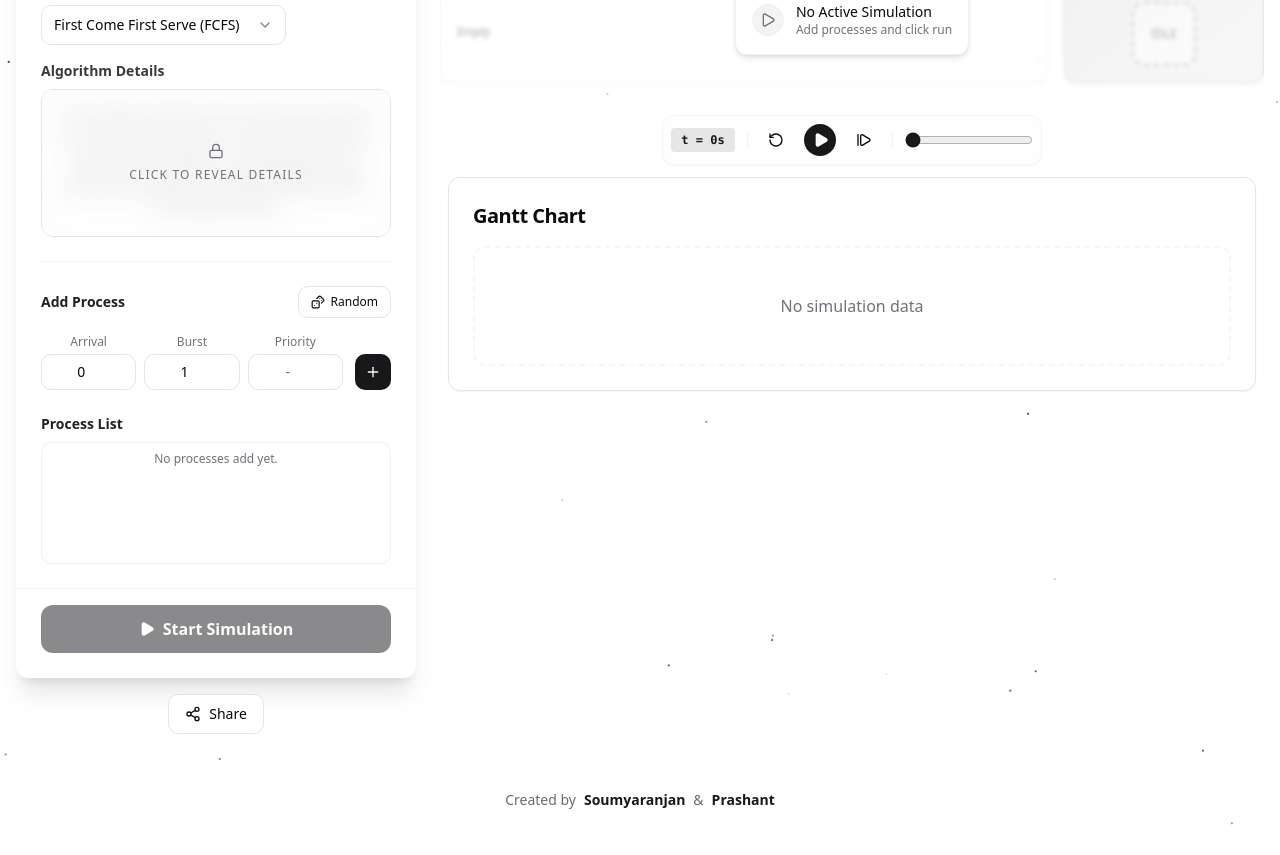
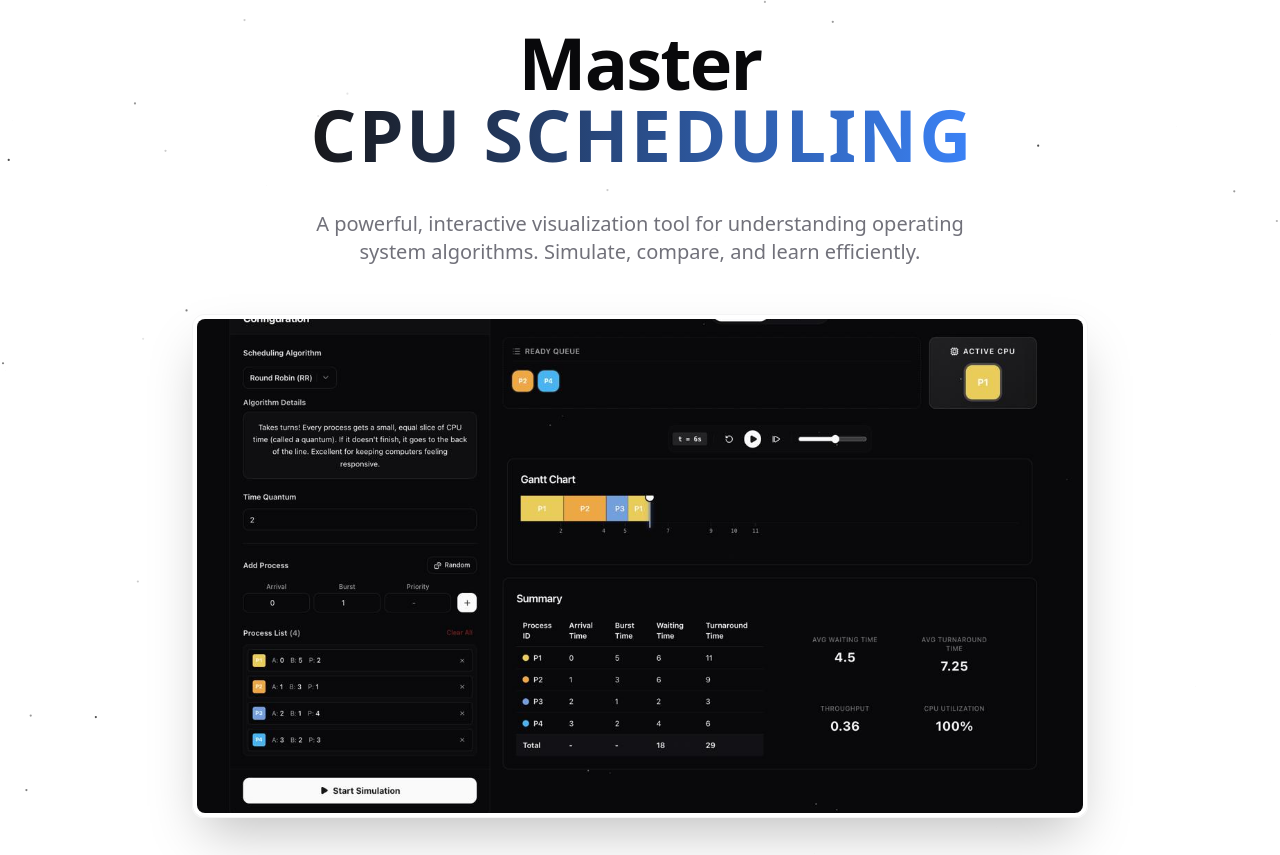
Before and after one commit to SRB77/cpu_scheduler, a React (Vite) app: page / in a window 1280 px wide. Shown: the part 205-1060 px from the top of the page. Built offline with nearby package versions, Linux system fonts and the light colour scheme.

Commit message:
Final updation

```diff
--- a/package.json
+++ b/package.json
@@ -17,6 +17,7 @@
     "lucide-react": "^0.563.0",
     "react": "^19.2.0",
     "react-dom": "^19.2.0",
+    "react-router-dom": "^7.13.0",
     "react-toastify": "^11.0.5",
     "tailwind-merge": "^3.4.0"
   },
--- a/src/App.tsx
+++ b/src/App.tsx
@@ -1,266 +1,19 @@
-import { useState, useEffect, useRef } from "react";
-import type { ProcessInput, AlgorithmResult } from "./types/process";
-import ConfigurationPanel from "./components/ConfigurationPanel";
-import SimulationView from "./components/SimulationView";
-import ShareButton from "./components/ShareButton";
-import HyperText from "./components/HyperText";
-import Particles from "./components/Particles";
-import { Button } from "./components/ui/button";
-import { Moon, Sun } from "lucide-react";
-import { useTheme } from "./contexts/ThemeContext";
-import { toast } from "react-toastify";
-import { fcfs } from "./algorithms/fcfs";
-import { sjf } from "./algorithms/sjf";
-import { roundRobin } from "./algorithms/roundRobin";
-import { priority } from "./algorithms/priority";
-import { priorityPreemptive } from "./algorithms/priorityPreemptive";
-import { srtf } from "./algorithms/srtf";
-import { getUrlState, updateUrlState } from "./utils/urlState";
-import { generateRandomColor } from "./utils/colors";
+import { BrowserRouter as Router, Routes, Route } from "react-router-dom";
+import SimulatorPage from "./pages/SimulatorPage";
+import LandingPage from "./pages/LandingPage";
+import LearnPage from "./pages/LearnPage";
+import DocsPage from "./pages/DocsPage";
 
 function App() {
-  const { resolvedTheme, setTheme } = useTheme();
-
-  // Initialize state from URL using lazy initialization
-  const [processes, setProcesses] = useState<ProcessInput[]>(() => {
-    try {
-      const urlState = getUrlState();
-      return urlState.processes || [];
-    } catch {
-      return [];
-    }
-  });
-  const [selectedAlgorithm, setSelectedAlgorithm] = useState<string>(() => {
-    try {
-      const urlState = getUrlState();
-      return urlState.algorithm || "fcfs";
-    } catch {
-      return "fcfs";
-    }
-  });
-  const [quantum, setQuantum] = useState<number>(() => {
-    try {
-      const urlState = getUrlState();
-      return urlState.quantum || 2;
-    } catch {
-      return 2;
-    }
-  });
-  const [simulationResult, setSimulationResult] =
-    useState<AlgorithmResult | null>(null);
-  const isInitializedRef = useRef(false);
-
-  // Update URL when state changes (skip initial mount)
-  useEffect(() => {
-    if (isInitializedRef.current) {
-      try {
-        updateUrlState(processes, selectedAlgorithm, quantum);
-      } catch (error) {
-        console.error("Error updating URL state:", error);
-      }
-    } else {
-      isInitializedRef.current = true;
-    }
-  }, [processes, selectedAlgorithm, quantum]);
-
-  const handleAddProcess = (process: ProcessInput) => {
-    const existingIndex = processes.findIndex((p) => p.pid === process.pid);
-    if (existingIndex >= 0) {
-      setProcesses(processes.map((p) => (p.pid === process.pid ? process : p)));
-      toast.success("Process updated successfully!");
-    } else {
-      const newProcess = {
-        ...process,
-        background: process.background || generateRandomColor(),
-      };
-      setProcesses([...processes, newProcess]);
-      toast.success("Process added successfully!");
-    }
-    setSimulationResult(null);
-  };
-
-  const handleDeleteProcess = (pid: string) => {
-    setProcesses(processes.filter((p) => p.pid !== pid));
-    setSimulationResult(null);
-    toast.success("Process deleted successfully!");
-  };
-
-  const handleRandomGenerate = (newProcesses: ProcessInput[]) => {
-    setProcesses(newProcesses);
-    setSimulationResult(null);
-  };
-
-  const handleRunSimulation = () => {
-    if (processes.length === 0) {
-      toast.error("Please add at least one process before running simulation.");
-      return;
-    }
-
-    if (selectedAlgorithm === "roundRobin" && quantum <= 0) {
-      toast.error(
-        "Please enter a valid time quantum for Round Robin algorithm.",
-      );
-      return;
-    }
-
-    if (
-      selectedAlgorithm === "priority" ||
-      selectedAlgorithm === "priorityPreemptive"
-    ) {
-      const missingPriority = processes.some((p) => p.priority === undefined);
-      if (missingPriority) {
-        toast.error(
-          "Please add priority for all processes when using a Priority algorithm.",
-        );
-        return;
-      }
-    }
-
-    let result: AlgorithmResult;
-
-    try {
-      switch (selectedAlgorithm) {
-        case "fcfs":
-          result = fcfs(processes);
-          break;
-        case "sjf":
-          result = sjf(processes);
-          break;
-        case "roundRobin":
-          result = roundRobin(processes, quantum);
-          break;
-        case "priority":
-          result = priority(processes);
-          break;
-        case "priorityPreemptive":
-          result = priorityPreemptive(processes);
-          break;
-        case "srtf":
-          result = srtf(processes);
-          break;
-        default:
-          result = { ganttBlocks: [], metrics: [] };
-      }
-      setSimulationResult(result);
-      toast.success("Simulation completed successfully!");
-    } catch (error) {
-      console.error("Simulation error:", error);
-      toast.error("An error occurred during simulation.");
-    }
-  };
-
-  const toggleTheme = () => {
-    setTheme(resolvedTheme === "dark" ? "light" : "dark");
-  };
-
-  const particleColor = resolvedTheme === "dark" ? "#ffffff" : "#000000";
-
   return (
-    <div className="min-h-screen bg-background flex flex-col relative font-sans">
-      {/* Particles Background */}
-      <Particles
-        className="absolute inset-0 z-0 pointer-events-none"
-        quantity={100}
-        ease={80}
-        color={particleColor}
-        refresh
-      />
-
-      {/* Content */}
-      <div className="relative z-10 flex flex-col min-h-screen">
-        {/* Header */}
-        <header className="py-4 shrink-0">
-          <div className="container mx-auto px-4">
-            <div className="flex items-center justify-between mb-2">
-              <HyperText
-                className="md:text-2xl text-xl font-bold gap-3"
-                text="CPU Scheduling Simulator"
-              />
-              <Button
-                variant="ghost"
-                size="icon"
-                onClick={toggleTheme}
-                className="rounded-full bg-muted/50 hover:bg-muted"
-              >
-                {resolvedTheme === "dark" ? (
-                  <Sun className="h-5 w-5" />
-                ) : (
-                  <Moon className="h-5 w-5" />
-                )}
-              </Button>
-            </div>
-          </div>
-        </header>
-
-        {/* Main Container */}
-        <main className="flex-1 container mx-auto px-4 pb-6">
-          <div className="grid grid-cols-1 lg:grid-cols-3 gap-6">
-            {/* Left Panel — Configuration (Inverted Rectangular Vertical Panel) */}
-            <div className="lg:col-span-1 flex flex-col gap-4">
-              <div className="flex-1 min-h-0">
-                <ConfigurationPanel
-                  selectedAlgorithm={selectedAlgorithm}
-                  onAlgorithmChange={setSelectedAlgorithm}
-                  quantum={quantum}
-                  onQuantumChange={setQuantum}
-                  onRunSimulation={handleRunSimulation}
-                  processes={processes}
-                  onAddProcess={handleAddProcess}
-                  onDeleteProcess={handleDeleteProcess}
-                  onRandomGenerate={handleRandomGenerate}
-                  onClearAll={() => {
-                    setProcesses([]);
-                    setSimulationResult(null);
-                    toast.success("All processes cleared!");
-                  }}
-                />
-              </div>
-              <div className="flex justify-center shrink-0">
-                <ShareButton
-                  processes={processes}
-                  algorithm={selectedAlgorithm}
-                  quantum={quantum}
-                />
-              </div>
-            </div>
-
-            {/* Right Panel — Results / Visualization Stack */}
-            <div className="lg:col-span-2 flex flex-col gap-6 pt-1">
-              <SimulationView
-                processes={processes}
-                selectedAlgorithm={selectedAlgorithm}
-                quantum={quantum}
-                simulationResult={simulationResult}
-              />
-            </div>
-          </div>
-        </main>
-      </div>
-
-      {/* Footer */}
-      <footer className="py-8 text-center text-sm text-foreground/60 w-full shrink-0 relative z-10">
-        <p className="flex items-center justify-center gap-2">
-          Created by
-          <a
-            href="https://github.com/srb77"
-            target="_blank"
-            rel="noopener noreferrer"
-            className="font-semibold text-primary hover:underline transition-colors"
-          >
-            Soumyaranjan
-          </a>
-          <span>&</span>
-          <a
-            href="https://github.com/nox-pie"
-            target="_blank"
-            rel="noopener noreferrer"
-            className="font-semibold text-primary hover:underline transition-colors"
-          >
-            Prashant
-          </a>
-        </p>
-      </footer>
-    </div>
+    <Router>
+      <Routes>
+        <Route path="/" element={<LandingPage />} />
+        <Route path="/simulator" element={<SimulatorPage />} />
+        <Route path="/learn" element={<LearnPage />} />
+        <Route path="/docs" element={<DocsPage />} />
+      </Routes>
+    </Router>
   );
 }
 
--- /dev/null
+++ b/src/components/landing/HeroMedia.tsx
@@ -0,0 +1,35 @@
+import { useTheme } from "../../contexts/ThemeContext";
+import { motion, AnimatePresence } from "framer-motion";
+
+export function HeroMedia() {
+  const { resolvedTheme } = useTheme();
+
+  return (
+    <div className="relative w-full max-w-4xl mx-auto rounded-xl overflow-hidden shadow-2xl border border-muted bg-background/50 backdrop-blur-sm aspect-[16/9]">
+      <AnimatePresence mode="wait">
+        <motion.div
+          key={resolvedTheme}
+          initial={{ opacity: 0, scale: 0.95 }}
+          animate={{ opacity: 1, scale: 1 }}
+          exit={{ opacity: 0, scale: 1.05 }}
+          transition={{ duration: 0.5, ease: "easeInOut" }}
+          className="absolute inset-0 flex items-center justify-center bg-muted/20"
+        >
+          {resolvedTheme === "dark" ? (
+            <img
+              src="/lightmode.png"
+              alt="FLUX Light Mode Preview"
+              className="w-full h-full object-cover border-4 border-zinc-800 rounded-lg shadow-2xl"
+            />
+          ) : (
+            <img
+              src="/darkmode.png"
+              alt="FLUX Dark Mode Preview"
+              className="w-full h-full object-cover border-4 border-white rounded-lg shadow-2xl"
+            />
+          )}
+        </motion.div>
+      </AnimatePresence>
+    </div>
+  );
+}
```
Also changed, not shown: 2 other files (tests, documents, lock files or other folders).
